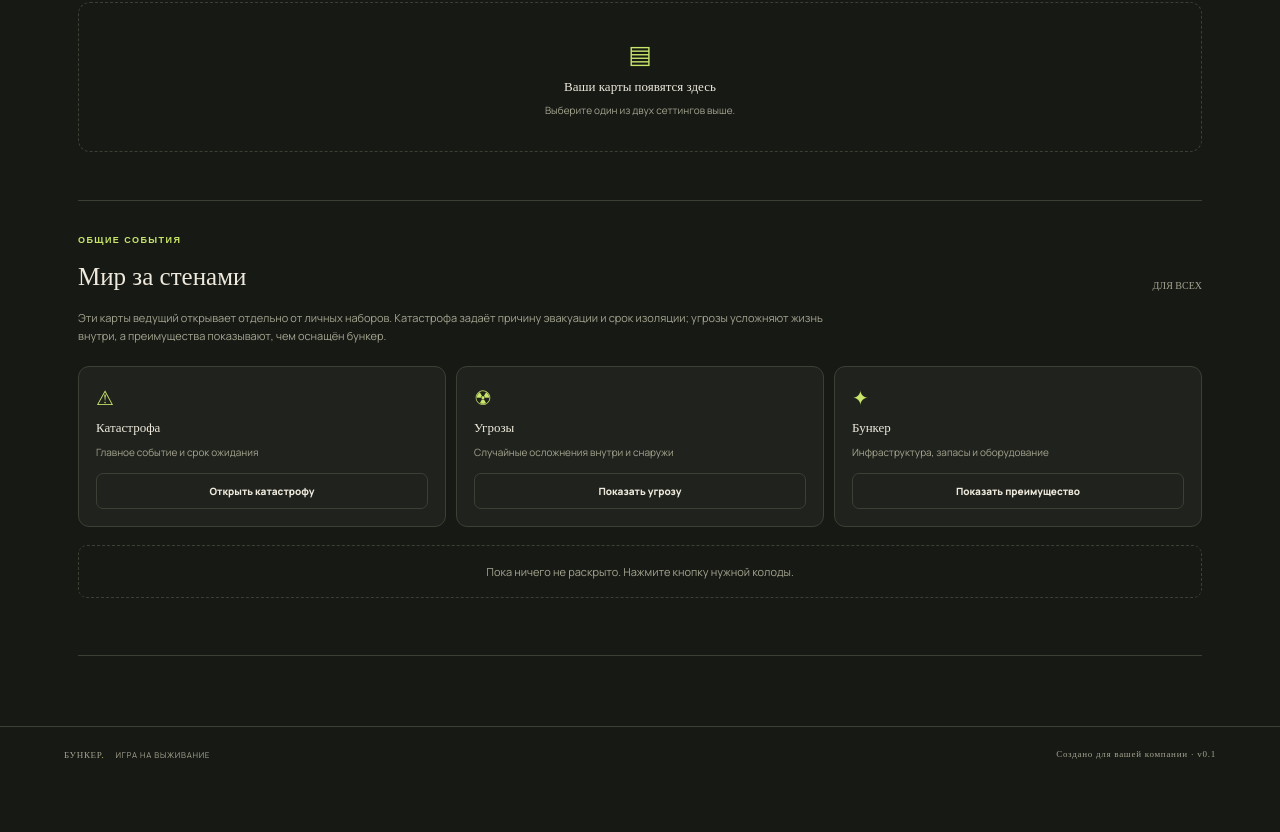
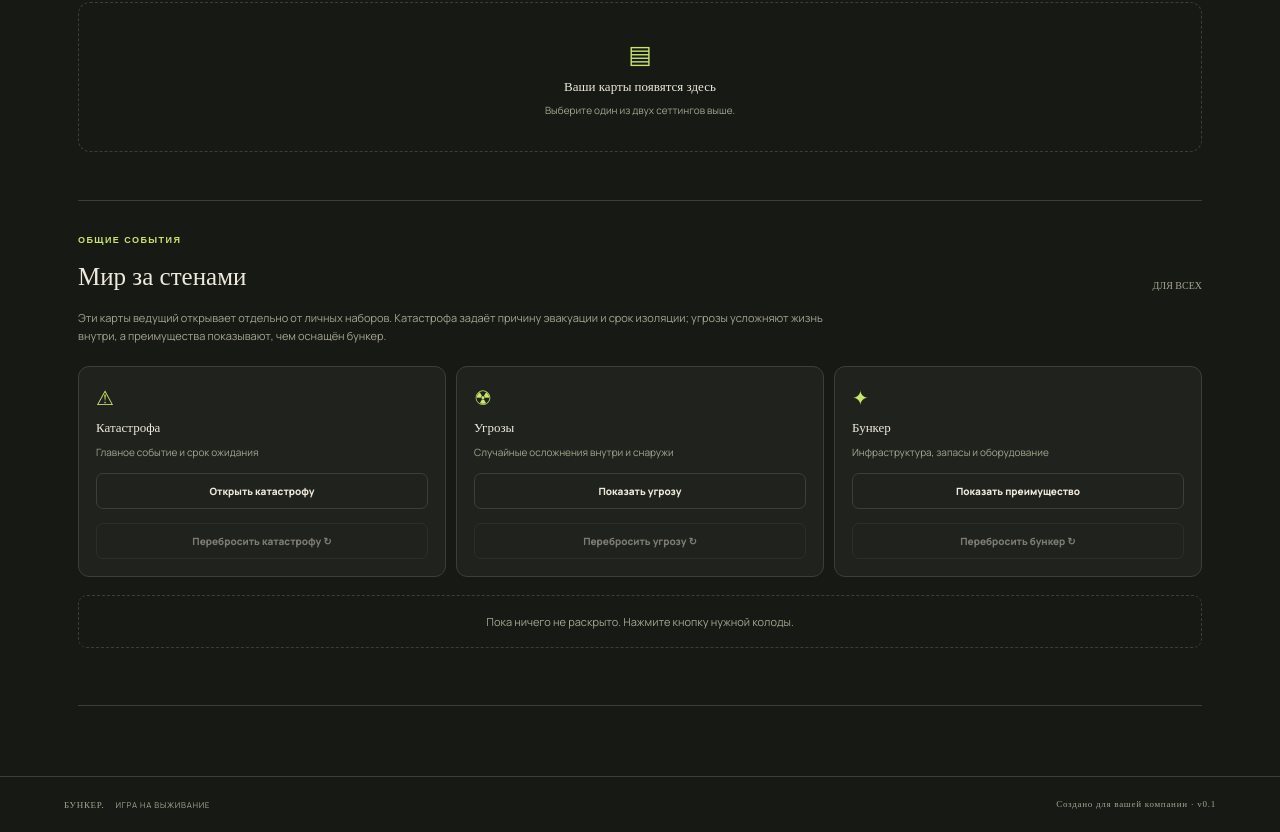
Before and after one commit to Kolan2/Bunker, a plain HTML site: page index.html in a window 1280 px wide. Shown: the part 836-1668 px from the top of the page. Before the commit the page ends 1618 px from the top, so only its background shows below. Drawn offline with Linux system fonts and the light colour scheme; a web font is replaced by a local one.

Commit message:
Add reroll buttons for catastrophe threat and bunker

```diff
--- a/index.html
+++ b/index.html
@@ -45,9 +45,9 @@
           <div class="section-heading"><div><p class="eyebrow">ОБЩИЕ СОБЫТИЯ</p><h2>Мир за стенами</h2></div><span class="step-count">ДЛЯ ВСЕХ</span></div>
           <p class="scenario-intro">Эти карты ведущий открывает отдельно от личных наборов. Катастрофа задаёт причину эвакуации и срок изоляции; угрозы усложняют жизнь внутри, а преимущества показывают, чем оснащён бункер.</p>
           <div class="scenario-controls">
-            <article class="scenario-deck"><span class="scenario-icon">⚠</span><b>Катастрофа</b><small>Главное событие и срок ожидания</small><button class="btn btn-ghost scenario-draw" data-scenario="Катастрофа">Открыть катастрофу</button></article>
-            <article class="scenario-deck"><span class="scenario-icon">☢</span><b>Угрозы</b><small>Случайные осложнения внутри и снаружи</small><button class="btn btn-ghost scenario-draw" data-scenario="Угроза">Показать угрозу</button></article>
-            <article class="scenario-deck"><span class="scenario-icon">✦</span><b>Бункер</b><small>Инфраструктура, запасы и оборудование</small><button class="btn btn-ghost scenario-draw" data-scenario="Преимущества бункера">Показать преимущество</button></article>
+            <article class="scenario-deck"><span class="scenario-icon">⚠</span><b>Катастрофа</b><small>Главное событие и срок ожидания</small><button class="btn btn-ghost scenario-draw" data-scenario="Катастрофа">Открыть катастрофу</button><button class="btn btn-ghost scenario-reroll-button" data-reroll-scenario="Катастрофа" disabled>Перебросить катастрофу ↻</button></article>
+            <article class="scenario-deck"><span class="scenario-icon">☢</span><b>Угрозы</b><small>Случайные осложнения внутри и снаружи</small><button class="btn btn-ghost scenario-draw" data-scenario="Угроза">Показать угрозу</button><button class="btn btn-ghost scenario-reroll-button" data-reroll-scenario="Угроза" disabled>Перебросить угрозу ↻</button></article>
+            <article class="scenario-deck"><span class="scenario-icon">✦</span><b>Бункер</b><small>Инфраструктура, запасы и оборудование</small><button class="btn btn-ghost scenario-draw" data-scenario="Преимущества бункера">Показать преимущество</button><button class="btn btn-ghost scenario-reroll-button" data-reroll-scenario="Преимущества бункера" disabled>Перебросить бункер ↻</button></article>
           </div>
           <div id="scenario-revealed" class="scenario-revealed"><p class="scenario-empty">Пока ничего не раскрыто. Нажмите кнопку нужной колоды.</p></div>
         </div>
```
